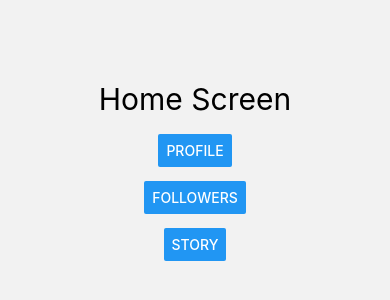
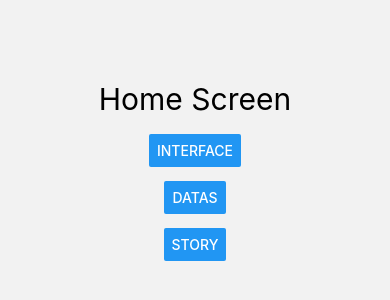
Before and after one commit to Dhinesh-Dhinesh/exa, a React Native app: screen /HOME in a window 390 px wide. Shown: the part 248-548 px from the top of the page. Built offline with nearby package versions, Linux system fonts and the light colour scheme.

Commit message:
new Praject

```diff
--- a/App.js
+++ b/App.js
@@ -4,8 +4,8 @@ import {NavigationContainer} from '@react-navigation/native';
 import {createNativeStackNavigator} from '@react-navigation/native-stack';
 
 import Home from "./pages/home";
-import Profile from "./pages/profile";
-import Followers from "./pages/followers";
+import Interface from "./pages/interface";
+import Datas from "./pages/datas";
 import Story from "./pages/story";
 
 const Stack = createNativeStackNavigator();
@@ -15,9 +15,9 @@ export default function App() {
     <NavigationContainer>
       <Stack.Navigator screenOptions={{headerShown:false}}>
         <Stack.Screen name="HOME" component={Home} />
-        <Stack.Screen name="PROFILE" component={Profile} />
+        <Stack.Screen name="INTERFACE" component={Interface} />
         {/* //options={{headerShown:true}} for specific screen*/}
-        <Stack.Screen  name="FOLLOWERS" component={Followers} />
+        <Stack.Screen  name="DATAS" component={Datas} />
         <Stack.Screen name="STORY" component={Story} />
       </Stack.Navigator>
     </NavigationContainer>
--- a/pages/followers.js
+++ b/pages/datas.js
@@ -6,7 +6,7 @@ import {
   StyleSheet,
 } from 'react-native';
 
-const Followers = ({navigation}) => {
+const Datas = ({navigation}) => {
     return(
         <View style={styles.cent}>
             <Text style={styles.txt}>This is Followers Page</Text>
@@ -30,4 +30,4 @@ const styles = StyleSheet.create({
     }
 });
 
-export default Followers;
+export default Datas;
--- a/pages/home.js
+++ b/pages/home.js
@@ -11,10 +11,10 @@ const Home = ({navigation}) => {
         <View style={styles.viewArea}>
             <Text style={styles.txt}>Home Screen</Text>
             <View style={styles.btn}>
-                <Button title="Profile" onPress={()=>navigation.navigate("PROFILE")}/>
+                <Button title="Interface" onPress={()=>navigation.navigate("INTERFACE")}/>
             </View>
             <View style={styles.btn}>
-                <Button title="Followers" onPress={()=>navigation.navigate("FOLLOWERS")}/>
+                <Button title="Datas" onPress={()=>navigation.navigate("DATAS")}/>
             </View>
             <View style={styles.btn}>
                 <Button title="Story" onPress={()=>navigation.navigate("STORY")}/>
--- a/pages/profile.js
+++ b/pages/interface.js
@@ -6,7 +6,7 @@ import {
   StyleSheet,
 } from 'react-native';
 
-const Profile = ({navigation}) => {
+const Interface = ({navigation}) => {
     return(
         <View style={styles.cent}>
             <Text style={styles.txt}>This is Profile Page</Text>
@@ -30,4 +30,4 @@ const styles = StyleSheet.create({
     }
 });
 
-export default Profile;
+export default Interface;
```
